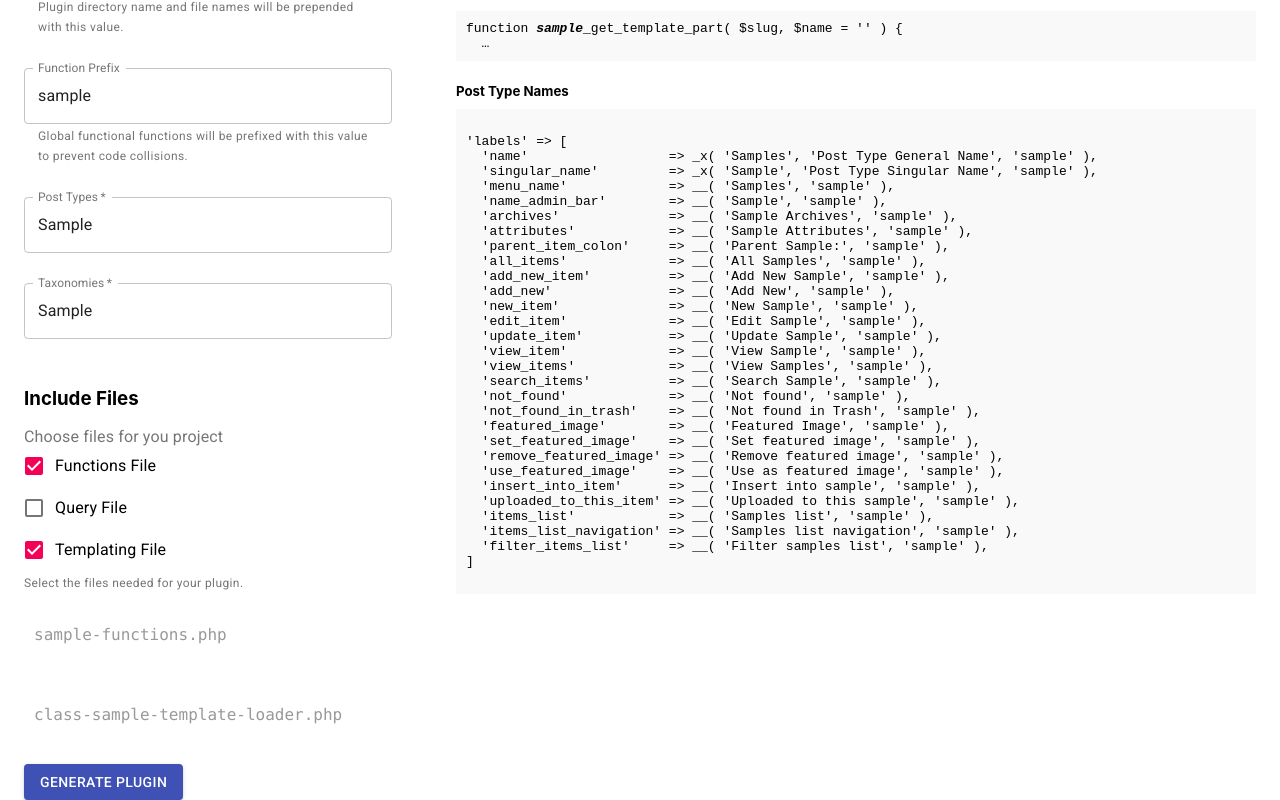
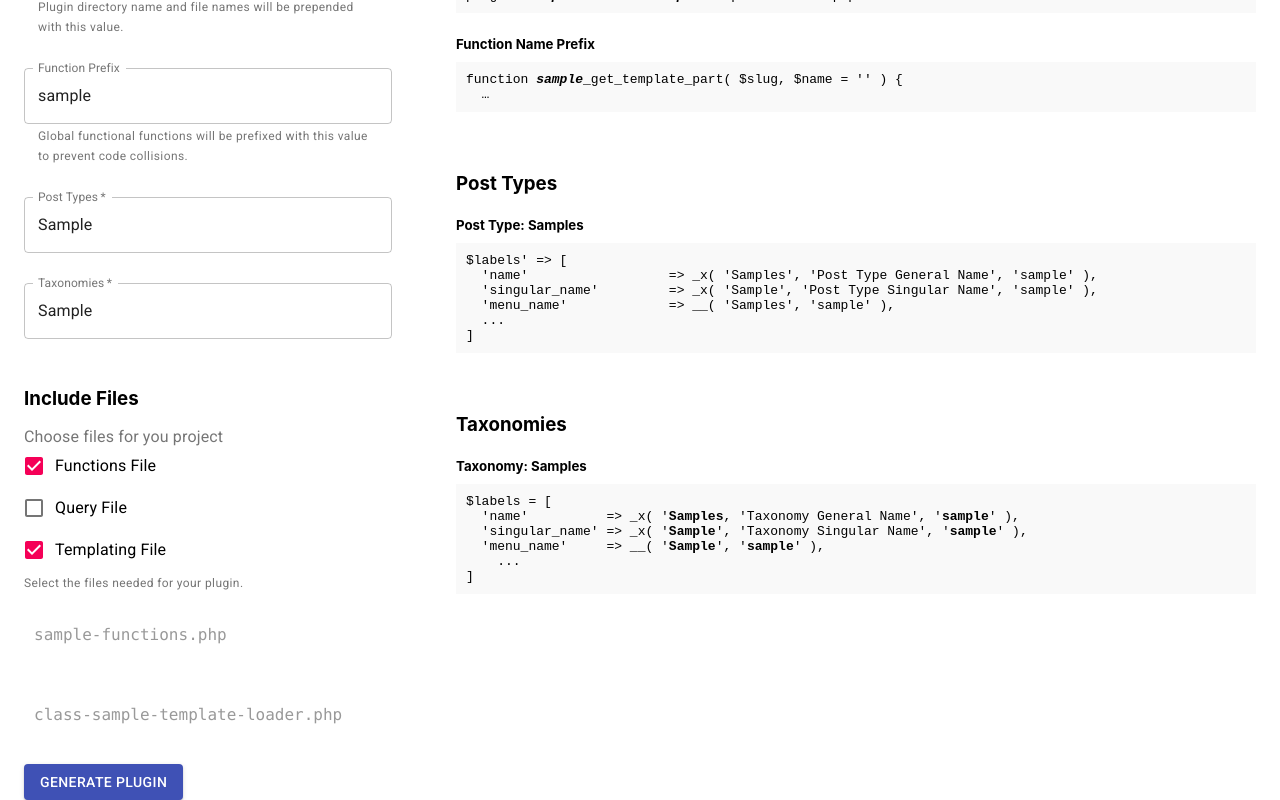
Before and after one commit to chumpgrub/OMS-Boilerplate-Generator, a React (Create React App) app: page / in a window 1280 px wide. Both pictures are taken after typing "Sample", "Sample", "Sample" into the empty fields and a click on the button "GENERATE PLUGIN". Shown: the part 351-1151 px from the top of the page. Built offline with nearby package versions, Linux system fonts and the light colour scheme.

Commit message:
Mark: Taxonomy Code Samples; Section Labels

```diff
--- a/src/App.js
+++ b/src/App.js
@@ -1,6 +1,5 @@
 import React, {Component} from 'react';
 import pluralize from 'pluralize';
-
 import {
 	Grid,
 	Container,
@@ -16,7 +15,7 @@ import {
 } from '@material-ui/core';
 
 import {PhpClass, FileName, FunctionName} from './components/CodeSamples';
-import PostTypeLabels from './components/PostTypeLabels';
+import {PostTypeLabels, TaxonomyLabels} from './components/PostTypeLabels';
 
 const getClassName = (name) => {
 	return name.replace(/[\W_]+/g, '_')
@@ -40,8 +39,9 @@ class App extends Component {
 			filePrefix: '',
 			functionPrefix: '',
 			postTypeNames: '',
-			postTypes: [],
-			taxonomies: '',
+			postTypes: null,
+			taxonomyNames: '',
+			taxonomies: null,
 			files: {
 				functions: true,
 				query: false,
@@ -81,6 +81,22 @@ class App extends Component {
 		}
 	}
 
+	handleTaxonomiesBlur = (e) => {
+		const taxonomiesNames = e.target.value
+		if (taxonomiesNames.trim().length > 0) {
+			const taxonomiesArray = taxonomiesNames.split(',')
+			const taxonomies = taxonomiesArray.map(type => {
+				return (
+					{
+						singular: pluralize(type.trim(), 1),
+						plural: pluralize(type.trim(), 2)
+					}
+				)
+			})
+			this.setState({taxonomies})
+		}
+	}
+
 	handleChange = (input, event) => {
 		this.setState({[input]: event.target.value})
 	}
@@ -105,11 +121,22 @@ class App extends Component {
 
 	render() {
 		// Get properties from state.
-		const {name, baseClassName, filePrefix, functionPrefix, postTypeNames, postTypes, taxonomies, files} = this.state
+		const {name, baseClassName, filePrefix, functionPrefix, postTypeNames, postTypes, taxonomyNames, taxonomies, files} = this.state
 		// Get properties from files variable.
 		const {functions, query, template} = files
 		// Example code styles.
-		const codeStyles = {display: 'block', padding: '9px 10px', lineHeight: 1.5, color: '#999'}
+		const styles = {
+			h3: {
+				marginTop: 60
+			},
+			code: {
+				display: 'block',
+				padding: '9px 10px',
+				lineHeight: 1.5,
+				color: '#999'
+			}
+		}
+		const codeStyles = {}
 		return (
 			<Container>
 
@@ -137,6 +164,7 @@ class App extends Component {
 						           style={{width: '100%', marginBottom: 30}}
 						           value={baseClassName}
 						           onChange={(e) => this.handleChange('baseClassName', e)}
+						           onBlur={(e) => this.handleBlur('baseClassName', e)}
 						           helperText={`Classes within plugin will be prepended with this value.`}
 						/>
 						<TextField id="file-prefix"
@@ -146,6 +174,7 @@ class App extends Component {
 						           style={{width: '100%', marginBottom: 30}}
 						           value={filePrefix}
 						           onChange={(e) => this.handleChange('filePrefix', e)}
+						           onBlur={(e) => this.handleBlur('filePrefix', e)}
 						           helperText={`Plugin directory name and file names will be prepended with this value.`}
 						/>
 						<TextField id="function-prefix"
@@ -155,6 +184,7 @@ class App extends Component {
 						           value={functionPrefix}
 						           disabled={functionPrefix ? false : true}
 						           onChange={(e) => this.handleChange('functionPrefix', e)}
+						           onBlur={(e) => this.handleBlur('functionPrefix', e)}
 						           helperText={`Global functional functions will be prefixed with this value to prevent code collisions.`}
 						/>
 						<TextField id="post-types-names"
@@ -171,8 +201,9 @@ class App extends Component {
 						           required
 						           variant="outlined"
 						           style={{width: '100%', marginBottom: 30}}
-						           value={taxonomies}
-						           onChange={(e) => this.handleChange('taxonomies', e)}
+						           value={taxonomyNames}
+						           onChange={(e) => this.handleChange('taxonomyNames', e)}
+						           onBlur={this.handleTaxonomiesBlur}
 						/>
 
 						<h3>Include Files</h3>
@@ -211,16 +242,27 @@ class App extends Component {
 
 					<Grid item xs={8}>
 						<div style={{position: 'sticky', 'top': 0}}>
+							{ (baseClassName || filePrefix || functionPrefix) ? <h3 style={{marginTop: 0}}>Plugin Class/File/Function Names</h3> : null}
 							{baseClassName && <PhpClass classBase={baseClassName}/>}
 							{filePrefix && <FileName filePrefix={filePrefix}/>}
 							{functionPrefix && <FunctionName functionPrefix={functionPrefix}/>}
-							{postTypes &&
-							postTypes.map((postType) => {
-								console.log(postType)
-								return (
-									<PostTypeLabels fileName={filePrefix} singular={postType.singular} plural={postType.plural}/>
-								)
-							})
+							{postTypes && <h3 style={styles.h3}>Post Types</h3>}
+							{
+								postTypes &&
+								postTypes.map((postType) => {
+									return (
+										<PostTypeLabels fileName={filePrefix} singular={postType.singular} plural={postType.plural}/>
+									)
+								})
+							}
+							{taxonomies && <h3 style={styles.h3}>Taxonomies</h3>}
+							{
+								taxonomies &&
+								taxonomies.map((taxonomy) => {
+									return (
+										<TaxonomyLabels fileName={filePrefix} singular={taxonomy.singular} plural={taxonomy.plural}/>
+									)
+								})
 							}
 						</div>
 					</Grid>
@@ -232,13 +274,13 @@ class App extends Component {
 						{name &&
 						<>
 							<div className="code" style={{height: 40}}>
-								{functions && <code style={codeStyles}>{`${filePrefix}-functions.php`}</code>}
+								{functions && <code style={styles.code}>{`${filePrefix}-functions.php`}</code>}
 							</div>
 							<div className="code" style={{height: 40}}>
 								{query && <code style={codeStyles}>{`class-${filePrefix}-query.php`}</code>}
 							</div>
 							<div className="code" style={{height: 40}}>
-								{template && <code style={codeStyles}>{`class-${filePrefix}-template-loader.php`}</code>}
+								{template && <code style={styles.code}>{`class-${filePrefix}-template-loader.php`}</code>}
 							</div>
 						</>
 						}
--- a/src/components/PostTypeLabels.js
+++ b/src/components/PostTypeLabels.js
@@ -13,42 +13,32 @@ const styles = {
 
 const PostTypeLabels = ({singular, plural, fileName}) => (
 	<div>
-		<h5 style={styles.h5}>Post Type Names</h5>
-		<code>
-			<pre style={styles.code}>{`
-'labels' => [
+		<h5 style={styles.h5}>Post Type: {plural}</h5>
+		<code><pre style={styles.code}>{`$labels' => [
   'name'                  => _x( '${plural}', 'Post Type General Name', '${fileName}' ),
   'singular_name'         => _x( '${singular}', 'Post Type Singular Name', '${fileName}' ),
   'menu_name'             => __( '${plural}', '${fileName}' ),
-  'name_admin_bar'        => __( '${singular}', '${fileName}' ),
-  'archives'              => __( '${singular} Archives', '${fileName}' ),
-  'attributes'            => __( '${singular} Attributes', '${fileName}' ),
-  'parent_item_colon'     => __( 'Parent ${singular}:', '${fileName}' ),
-  'all_items'             => __( 'All ${plural}', '${fileName}' ),
-  'add_new_item'          => __( 'Add New ${singular}', '${fileName}' ),
-  'add_new'               => __( 'Add New', '${fileName}' ),
-  'new_item'              => __( 'New ${singular}', '${fileName}' ),
-  'edit_item'             => __( 'Edit ${singular}', '${fileName}' ),
-  'update_item'           => __( 'Update ${singular}', '${fileName}' ),
-  'view_item'             => __( 'View ${singular}', '${fileName}' ),
-  'view_items'            => __( 'View ${plural}', '${fileName}' ),
-  'search_items'          => __( 'Search ${singular}', '${fileName}' ),
-  'not_found'             => __( 'Not found', '${fileName}' ),
-  'not_found_in_trash'    => __( 'Not found in Trash', '${fileName}' ),
-  'featured_image'        => __( 'Featured Image', '${fileName}' ),
-  'set_featured_image'    => __( 'Set featured image', '${fileName}' ),
-  'remove_featured_image' => __( 'Remove featured image', '${fileName}' ),
-  'use_featured_image'    => __( 'Use as featured image', '${fileName}' ),
-  'insert_into_item'      => __( 'Insert into ${singular.toLowerCase()}', '${fileName}' ),
-  'uploaded_to_this_item' => __( 'Uploaded to this ${singular.toLowerCase()}', '${fileName}' ),
-  'items_list'            => __( '${plural} list', '${fileName}' ),
-  'items_list_navigation' => __( '${plural} list navigation', '${fileName}' ),
-  'filter_items_list'     => __( 'Filter ${plural.toLowerCase()} list', '${fileName}' ),
-]
-			`}
-			</pre>
-		</code>
+  ...
+]`}
+		</pre></code>
 	</div>
 )
 
-export default PostTypeLabels;
+const TaxonomyLabels = ({singular, plural, fileName}) => (
+	<div>
+		<h5 style={styles.h5}>Taxonomy: {plural}</h5>
+		<code><pre style={styles.code}>
+			$labels = [<br/>
+			&nbsp;&nbsp;'name'          => _x( '<b>{plural}</b>, 'Taxonomy General Name', '<b>{fileName}</b>' ),<br/>
+			&nbsp;&nbsp;'singular_name' => _x( '<b>{singular}</b>', 'Taxonomy Singular Name', '<b>{fileName}</b>' ),<br/>
+			&nbsp;&nbsp;'menu_name'     => __( '<b>{singular}</b>', '<b>{fileName}</b>' ),<br/>
+			&nbsp;&nbsp;&nbsp;&nbsp;...<br/>
+			]
+		</pre></code>
+	</div>
+)
+
+export {
+	PostTypeLabels,
+	TaxonomyLabels
+}
```
